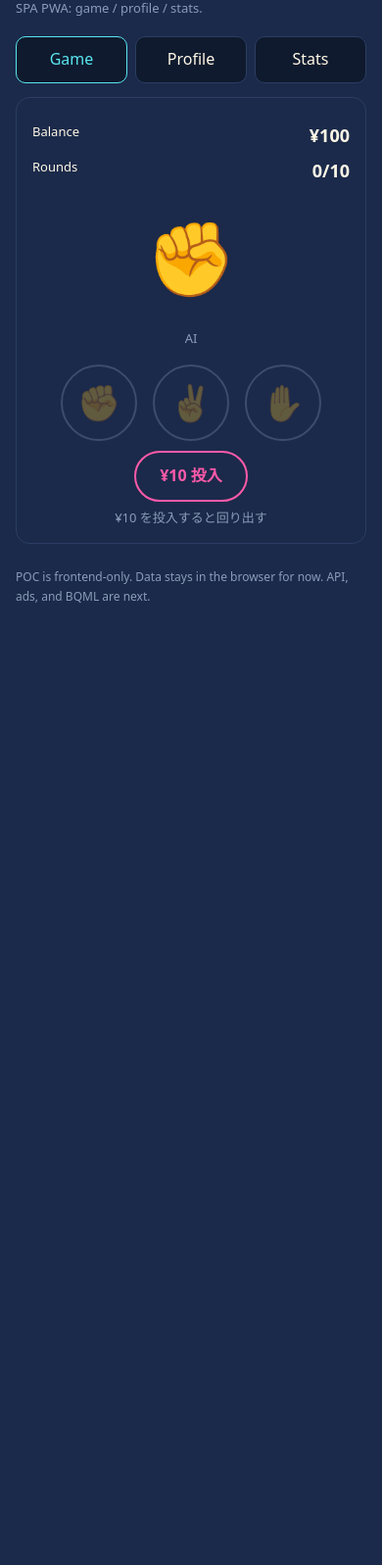
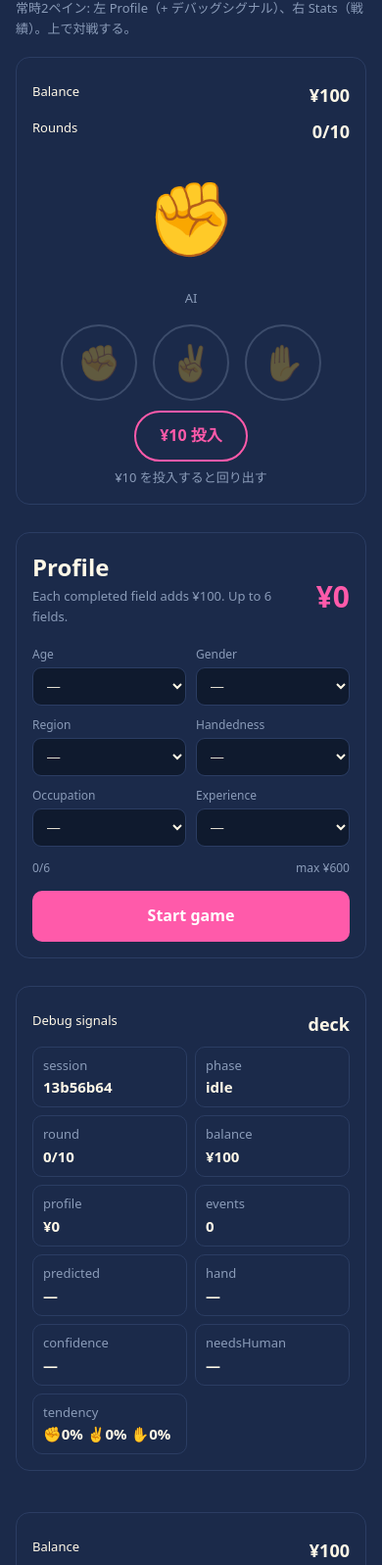
Before and after one commit to bonsai/janken, a plain HTML site: page index.html in a window 390 px wide. Shown: the part 65-1662 px from the top of the page at 98% size. Before the commit the page ends 844 px from the top, so only its background shows below. Drawn offline with Linux system fonts and the light colour scheme.

Commit message:
feat(debug): always-on 2-pane layout (left profile + debug signals deck, right stats); drop nav

```diff
--- a/index.html
+++ b/index.html
@@ -7,12 +7,15 @@
 <style>
 :root{--bg:#1B2A4A;--ink:#FFF8E7;--pink:#FF5AAA;--cyan:#5AE6F0;--dim:#8A9BB8}
 *{box-sizing:border-box}body{margin:0;background:var(--bg);color:var(--ink);font:16px/1.6 system-ui,sans-serif}
-main{max-width:720px;margin:0 auto;padding:24px 16px 64px}h1{font-size:22px;margin:0 0 4px}
+main{max-width:980px;margin:0 auto;padding:24px 16px 64px}h1{font-size:22px;margin:0 0 4px}
 .lead{color:var(--dim);font-size:13px;margin:0 0 18px}.panel{border:1px solid #2b3d63;border-radius:14px;padding:16px;margin:14px 0}
 .earn-head{display:flex;justify-content:space-between;align-items:center;gap:16px}.earn-head h2{margin:0}.earn-balance{font-size:30px;font-weight:800;color:var(--pink);white-space:nowrap}.earn-progress{display:flex;justify-content:space-between;margin-top:12px;color:var(--dim);font-size:12px}.grid{display:grid;grid-template-columns:repeat(2,1fr);gap:10px}.field label{display:block;color:var(--dim);font-size:12px;margin-bottom:4px}
 select{width:100%;padding:10px;border-radius:9px;border:1px solid #2b3d63;background:#0f1a2e;color:var(--ink)}
 button{font:inherit}.primary{width:100%;margin-top:14px;padding:13px;border:0;border-radius:10px;background:var(--pink);color:white;font-weight:700;cursor:pointer}
 .status{display:flex;justify-content:space-between;gap:12px;margin:8px 0;font-size:13px}.status b{font-size:18px}
+/* debug mode: 2-pane (left profile / right stats) */
+.layout{display:grid;grid-template-columns:1fr 1fr;gap:14px;align-items:start}.col{display:flex;flex-direction:column}
+@media(max-width:680px){.layout{grid-template-columns:1fr}}
 /* game: arcade */
 .stage{display:flex;justify-content:center;align-items:center;height:130px;margin:8px 0}
 .ai-hand{font-size:74px;line-height:1;user-select:none}
@@ -33,19 +36,18 @@ button{font:inherit}.primary{width:100%;margin-top:14px;padding:13px;border:0;bo
 .kpis{display:grid;grid-template-columns:repeat(4,1fr);gap:8px;margin-top:8px}
 .kpi{border:1px solid #2b3d63;border-radius:10px;padding:8px 10px;font-size:12px;color:var(--dim)}.kpi b{display:block;font-size:20px;color:var(--ink)}
 table{width:100%;border-collapse:collapse;margin-top:16px;font-size:13px}th,td{text-align:left;padding:6px 4px;border-bottom:1px solid #2b3d63}th{color:var(--dim);font-weight:400}
-.hidden{display:none}.nav{display:flex;gap:8px;margin:14px 0}.nav button{flex:1;padding:10px;border:1px solid #2b3d63;border-radius:10px;background:#0f1a2e;color:var(--ink);cursor:pointer}.nav button.active{border-color:var(--cyan);color:var(--cyan)}footer{color:var(--dim);font-size:12px;margin-top:24px}code{background:#0f1a2e;padding:1px 5px;border-radius:4px}
+/* debug signals deck */
+.deck{display:grid;grid-template-columns:repeat(2,1fr);gap:8px;margin-top:6px}
+.sig{border:1px solid #2b3d63;border-radius:10px;padding:8px 10px;font-size:12px;min-width:0}
+.sig b{display:block;font-size:15px;word-break:break-all}
+.tag{display:inline-block;margin-left:6px;padding:1px 6px;border-radius:999px;border:1px solid var(--pink);color:var(--pink);font-size:10px}
+.hidden{display:none}footer{color:var(--dim);font-size:12px;margin-top:24px}code{background:#0f1a2e;padding:1px 5px;border-radius:4px}
 </style>
 </head>
 <body>
 <main>
-<h1>janken.jev.js</h1>
-<p class="lead">SPA PWA: game / profile / stats.</p>
-
-<nav class="nav" id="appNav" aria-label="App navigation">
-<button id="navGame" class="active">Game</button>
-<button id="navProfile">Profile</button>
-<button id="navStats">Stats</button>
-</nav>
+<h1>janken.jev.js <span class="tag">debug mode</span></h1>
+<p class="lead">常時2ペイン: 左 Profile（+ デバッグシグナル）、右 Stats（戦績）。上で対戦する。</p>
 
 <!-- ===== Game (minimal arcade) ===== -->
 <section id="panel-game" class="panel">
@@ -64,8 +66,10 @@ table{width:100%;border-collapse:collapse;margin-top:16px;font-size:13px}th,td{t
 <button id="profileAfterGame" class="primary hidden">Profile で +¥100</button>
 </section>
 
-<!-- ===== Profile ===== -->
-<section id="panel-profile" class="panel hidden">
+<div class="layout">
+<!-- ===== Left: Profile + Debug signals ===== -->
+<div class="col">
+<section id="panel-profile" class="panel">
 <div class="earn-head"><div><h2>Profile</h2><p class="lead">Each completed field adds ¥100. Up to 6 fields.</p></div><div class="earn-balance">¥<span id="profileBalance">0</span></div></div>
 <div class="grid">
 <div class="field"><label>Age</label><select id="age_group"><option value="">—</option><option value="under_20">Under 20</option><option value="20_29">20–29</option><option value="30_39">30–39</option><option value="40_49">40–49</option><option value="50_59">50–59</option><option value="60_plus">60+</option></select></div>
@@ -79,8 +83,16 @@ table{width:100%;border-collapse:collapse;margin-top:16px;font-size:13px}th,td{t
 <button id="start" class="primary">Start game</button>
 </section>
 
-<!-- ===== Stats ===== -->
-<section id="panel-stats" class="panel hidden">
+<!-- ===== Debug signals deck (bottom-left) ===== -->
+<section id="deckPanel" class="panel">
+<div class="status"><span>Debug signals</span><b>deck</b></div>
+<div class="deck" id="deck"></div>
+</section>
+</div>
+
+<!-- ===== Right: Stats (戦績) ===== -->
+<div class="col">
+<section id="panel-stats" class="panel">
 <div class="status"><span>Balance</span><b>¥<span id="sBalance">100</span></b></div>
 <div class="status"><span>Rounds</span><b><span id="sRound">0</span>/10</b></div>
 <div class="kpis">
@@ -95,6 +107,8 @@ table{width:100%;border-collapse:collapse;margin-top:16px;font-size:13px}th,td{t
 <div class="scores" id="scores"></div>
 <table><thead><tr><th>#</th><th>You</th><th>AI</th><th>Result</th><th>Local tendency</th></tr></thead><tbody id="log"></tbody></table>
 </section>
+</div>
+</div>
 
 <footer>POC is frontend-only. Data stays in the browser for now. API, ads, and BQML are next.</footer>
 </main>
@@ -119,19 +133,30 @@ const profileFields=["age_group","gender","region","handedness","occupation","ex
 
 function append(event){jsonl.push(JSON.stringify({...event,session_id:sessionId,timestamp:new Date().toISOString()}));}
 function pct(v){return Math.round(v*100)+"%";}
-const NAV_ID={game:"navGame",profile:"navProfile",stats:"navStats"};
-function showView(name){
-  for(const v of ["game","profile","stats"]){
-    $("panel-"+v).classList.toggle("hidden", v!==name);
-    $(NAV_ID[v]).classList.toggle("active", v===name);
-  }
-}
 function setHandsEnabled(on){document.querySelectorAll(".hand").forEach(b=>b.disabled=!on);}
 function msg(t){$("gameMsg").textContent=t;}
 function updateBalance(){$("balance").textContent=balance;}
 
 function renderScores(scores){
   $("scores").innerHTML=HANDS.map(h=>'<div class="score"><span class="reason">'+EMOJI[h]+"</span><b>"+((scores?.[h]??0).toFixed(2))+"</b></div>").join("");
+}
+// デバッグシグナルをカード（デッキ）で並べる
+function renderDebug(){
+  const t=ai.tendency();
+  const sig=[
+    ["session", sessionId.slice(0,8)],
+    ["phase", phase],
+    ["round", round+"/"+MAX_ROUNDS],
+    ["balance", "¥"+balance],
+    ["profile", "¥"+profileBalance],
+    ["events", String(jsonl.length)],
+    ["predicted", lastD?EMOJI[lastD.predicted]:"—"],
+    ["hand", lastD?EMOJI[lastD.hand]:"—"],
+    ["confidence", lastD?lastD.confidence.toFixed(2):"—"],
+    ["needsHuman", lastD?(lastD.needsHuman?"yes":"no"):"—"],
+    ["tendency", HANDS.map(h=>EMOJI[h]+pct(t[h])).join(" ")],
+  ];
+  $("deck").innerHTML=sig.map(([k,v])=>'<div class="sig"><span class="reason">'+k+"</span><b>"+v+"</b></div>").join("");
 }
 function renderStats(){
   $("sBalance").textContent=balance;
@@ -147,6 +172,7 @@ function renderStats(){
     $("need").textContent=lastD.needsHuman?("Confidence < "+HUMAN_THRESHOLD):"";
     renderScores(lastD.scores);
   }
+  renderDebug();
 }
 function addLog(you,aiHand,res){
   const t=ai.tendency();
@@ -158,7 +184,7 @@ function addLog(you,aiHand,res){
 
 function startSpin(){
   if(phase!=="idle") return;
-  if(round>=MAX_ROUNDS){ msg("10回終了。もう10回遊ぶか Stats を見る"); return; }
+  if(round>=MAX_ROUNDS){ msg("10回終了。もう10回遊ぶか戦績を見る"); return; }
   if(balance<STAKE){ msg("残高不足。Profile で +¥100"); return; }
   balance-=STAKE; updateBalance(); renderStats();
   phase="spinning";
@@ -206,7 +232,7 @@ function play(you){
     phase="over"; $("insertCoin").disabled=true;
     $("continue").classList.remove("hidden");
     $("profileAfterGame").classList.remove("hidden");
-    msg("10回終了。Stats を見るか、もう10回");
+    msg("10回終了。戦績を見るか、もう10回");
   } else {
     phase="idle"; $("insertCoin").disabled=false;
   }
@@ -235,16 +261,13 @@ function updateProfileReward(field){
 function startGame(){
   const profile=Object.fromEntries(profileFields.map(k=>[k,$(k).value]).filter(([,v])=>v));
   append({event:"profile",profile,profile_field_count:Object.keys(profile).length});
-  showView("game");
+  $("panel-game").scrollIntoView({behavior:"smooth",block:"start"});
 }
 
 profileFields.forEach(f=>$(f).addEventListener("change",()=>updateProfileReward(f)));
-$("navGame").addEventListener("click",()=>showView("game"));
-$("navProfile").addEventListener("click",()=>showView("profile"));
-$("navStats").addEventListener("click",()=>showView("stats"));
 $("insertCoin").addEventListener("click",startSpin);
 $("continue").addEventListener("click",continueGame);
-$("profileAfterGame").addEventListener("click",()=>showView("profile"));
+$("profileAfterGame").addEventListener("click",()=>$("panel-profile").scrollIntoView({behavior:"smooth",block:"start"}));
 $("start").addEventListener("click",startGame);
 document.querySelectorAll(".hand").forEach(b=>b.addEventListener("click",()=>play(b.dataset.hand)));
 
--- a/sw.js
+++ b/sw.js
@@ -1,4 +1,4 @@
-const CACHE_NAME = "janken-pwa-v3";
+const CACHE_NAME = "janken-pwa-v4";
 const ASSETS = ["./","./index.html","./janken.jev.js","./en2ja.js","./manifest.json"];
 self.addEventListener("install", event => {
   event.waitUntil(caches.open(CACHE_NAME).then(cache => cache.addAll(ASSETS)));
```
Also changed, not shown: test/janken.test.js (+13 -4 lines), 2 other files.
